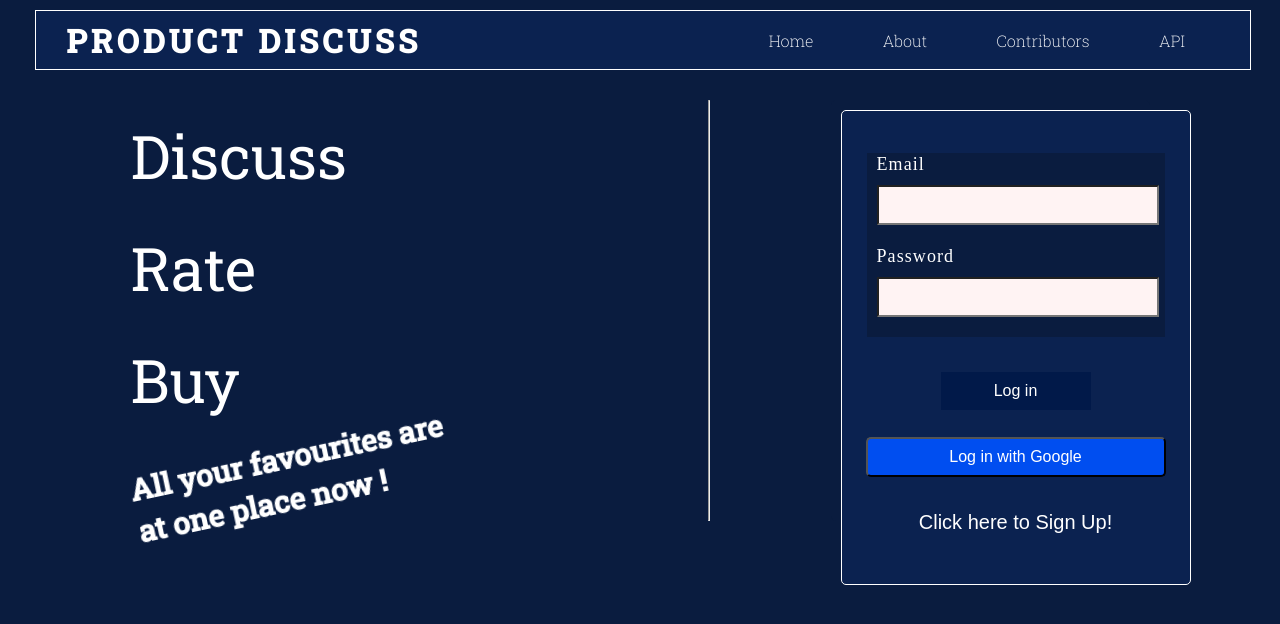
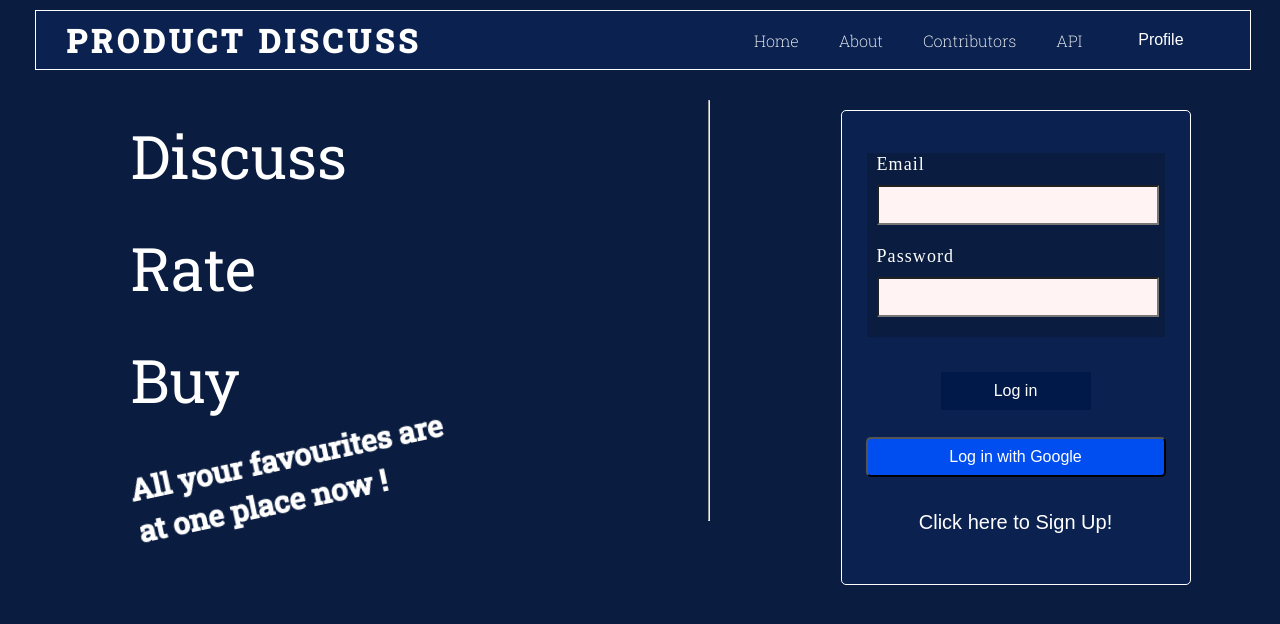
Before and after one commit to Product-Discuss/product-discuss, a React (Create React App) app: page / in a window 1280 px wide. Shown: the top 624 px of the page. Built offline with nearby package versions, Linux system fonts and the light colour scheme.

Commit message:
Log Out button added

```diff
--- a/package.json
+++ b/package.json
@@ -3,6 +3,7 @@
   "version": "0.1.0",
   "private": true,
   "dependencies": {
+    "@fortawesome/free-solid-svg-icons": "^5.15.3",
     "@material-ui/core": "^4.12.1",
     "@testing-library/jest-dom": "^5.14.1",
     "@testing-library/react": "^11.2.7",
@@ -10,6 +11,7 @@
     "firebase": "^8.7.1",
     "react": "^17.0.2",
     "react-dom": "^17.0.2",
+    "react-icons": "^4.2.0",
     "react-router-dom": "^5.2.0",
     "react-scripts": "4.0.3",
     "web-vitals": "^1.1.2"
--- a/src/App.js
+++ b/src/App.js
@@ -7,7 +7,7 @@ import {
 
 import React, { useState, useContext } from "react";
 import NavBar from "./Components/NavBar/NavBar";
-import Home from "./Components/Home/Home"
+import Home from "./Components/Home/Home";
 import About from "./Components/About/About";
 import Contributors from "./Components/Contributors/Contributors";
 import Api from "./Components/Api/Api";
--- a/src/Components/NavBar/NavBar.js
+++ b/src/Components/NavBar/NavBar.js
@@ -1,9 +1,14 @@
-import React from 'react'
-import './navbar.css'
-import { Link } from "react-router-dom";
-
+import "./navbar.css";
+import { Link, Redirect } from "react-router-dom";
+import { Icon } from "@fortawesome/free-solid-svg-icons";
+import Home from "../Home/Home";
 
 const NavBar = () => {
+    const handleLogOut = () => {
+        localStorage.removeItem("user");
+        <Redirect to="/" />;
+    };
+
     return (
         <div className="navbar">
             <h1 className="title">PRODUCT DISCUSS</h1>
@@ -20,9 +25,19 @@ const NavBar = () => {
                 <li>
                     <Link to="/api">API</Link>
                 </li>
+                <li>
+                    <div className="dropdown">
+                        <button className="dropbtn">Profile</button>
+                        <div className="dropdown-content">
+                            <Link to="/	" onClick={handleLogOut}>
+                                Log Out
+                            </Link>
+                        </div>
+                    </div>
+                </li>
             </ul>
         </div>
     );
-}
+};
 
-export default NavBar
+export default NavBar;
--- a/src/Components/NavBar/navbar.css
+++ b/src/Components/NavBar/navbar.css
@@ -8,13 +8,12 @@
 
     color: white;
     height: 60px;
-    background-color: #0B2250;
-    border : 0.2px solid white;
-
+    background-color: #0b2250;
+    border: 0.2px solid white;
 }
 
-.option{
-  background-color: inherit;
+.option {
+    background-color: inherit;
 }
 
 .title {
@@ -53,3 +52,40 @@ li {
 li:hover {
     font-weight: 400;
 }
+
+.dropbtn {
+    background-color: #0b2250;
+    color: white;
+    padding: 16px;
+    font-size: 16px;
+    border: none;
+}
+
+.dropdown {
+    position: relative;
+    display: inline-block;
+}
+
+.dropdown-content {
+    display: none;
+    position: absolute;
+    background-color: #f1f1f1;
+    min-width: 160px;
+    box-shadow: 0px 8px 16px 0px rgba(0, 0, 0, 0.2);
+    z-index: 1;
+}
+
+.dropdown-content a {
+    color: black;
+    padding: 12px 16px;
+    text-decoration: none;
+    display: block;
+}
+
+.dropdown-content a:hover {
+    background-color: #ddd;
+}
+
+.dropdown:hover .dropdown-content {
+    display: block;
+}
--- a/src/Components/Sign in/Signin.css
+++ b/src/Components/Sign in/Signin.css
@@ -1,5 +1,5 @@
-.signin{
-  background-color: #0B2250;
+.signin {
+    background-color: #0b2250;
     border: 1px solid white;
     border-radius: 5px;
     padding: 25px;
@@ -53,7 +53,7 @@ input {
     background: #fff3f3;
 }
 
-.buttons-div{
+.buttons-div {
     background-color: inherit;
     display: flex;
     flex-flow: column nowrap;
@@ -62,7 +62,7 @@ input {
     height: 35%;
 }
 
-.sign-up-button{
+.sign-up-button {
     color: white;
     position: relative;
     width: 150px;
@@ -73,7 +73,7 @@ input {
     font-size: 16px;
 }
 
-.sign-up-button:hover{
+.sign-up-button:hover {
     border: 1px solid white;
     font-size: 18px;
 }
@@ -84,7 +84,7 @@ input {
     width: 300px;
     height: 40px;
     font-size: 16px;
-    background-color: #004EF0;
+    background-color: #004ef0;
     border-radius: 5px;
     cursor: pointer;
 }
@@ -94,12 +94,12 @@ input {
     position: relative;
     width: 300px;
     height: 38px;
-    background-color: #0B2250;
-    border : 0px;
+    background-color: #0b2250;
+    border: 0px;
     font-size: 20px;
     cursor: pointer;
 }
 
-.log-in-button:hover{
+.log-in-button:hover {
     font-size: 21px;
 }
--- a/src/Components/Sign in/Signin.js
+++ b/src/Components/Sign in/Signin.js
@@ -15,7 +15,7 @@ const Signin = (props) => {
     const [email, setEmail] = useState("");
     const [password, setPassword] = useState("");
 
-  const usercontext = useContext(UserContext);
+    const userContext = useContext(UserContext);
 
     const clearAllInputs = () => {
         setName("");
@@ -29,8 +29,7 @@ const Signin = (props) => {
             //objects
             let { credential, token, user } = result;
             localStorage.setItem("user", JSON.stringify(user));
-      usercontext.setUser(user);
-
+            userContext.setUser(user);
         } catch (error) {
             let { errorCode, errorMessage, email, credential } = error;
             console.log(errorCode);
@@ -93,7 +92,7 @@ const Signin = (props) => {
                 </button>
             </div>
         </div>
-  )
+    );
 };
 
 export default Signin;
```
Also changed, not shown: 1 other file (tests, documents, lock files or other folders). Lines whose indentation alone changed are shown as unchanged.
